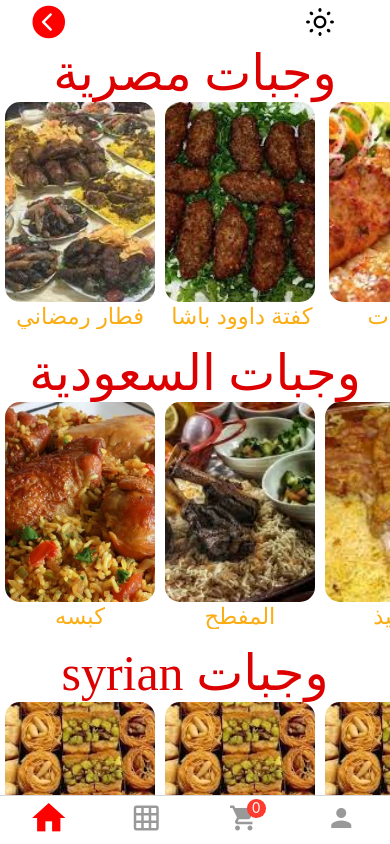
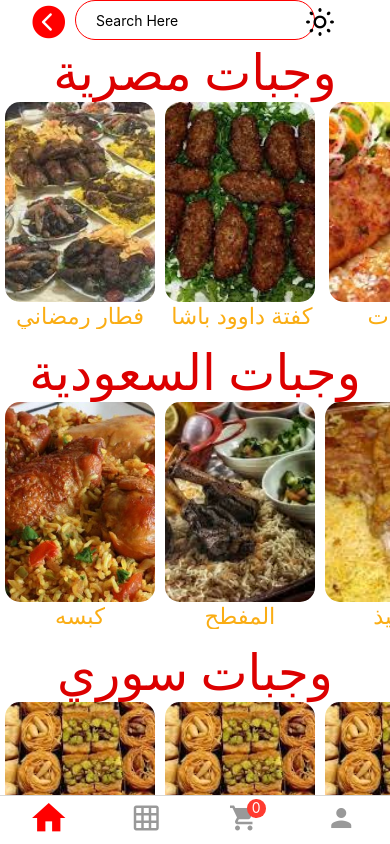
Before and after one commit to mahmoud-mohasseb/Hazem-code, a React Native app: screen /Footer in a window 390 px wide. Built offline with nearby package versions, Linux system fonts and the light colour scheme; a web font is replaced by a local one.

Commit message:
add search

```diff
--- a/src/data/Products.js
+++ b/src/data/Products.js
@@ -115,7 +115,7 @@ const Products = [
     ],
   },
   {
-    title: "وجبات syrian",
+    title: "وجبات سوري",
     data: [
       //   syr
       {
@@ -157,7 +157,7 @@ const Products = [
       {
         id: 16,
         src: require("../img/syr/1.jpg"),
-        title: " المبرومة ",
+        title: "المبرومة",
         price: 190,
         category: "syr",
         description:
--- a/src/screen/Home.js
+++ b/src/screen/Home.js
@@ -13,21 +13,37 @@ import Products from "../data/Products.js";
 import { Ionicons } from "@expo/vector-icons";
 import { SafeAreaView } from "react-native-safe-area-context";
 import { useTheme, Text } from "@rneui/themed";
-
 import { Entypo } from "@expo/vector-icons";
 
 const windowHeight = Dimensions.get("window").height;
 
 const Home = ({ navigation }) => {
-  const [allProducts, setAllProducts] = useState(Products);
+  const [search, setSearch] = useState("");
+  const [masterDataSource, setMasterDataSource] = useState(Products);
 
   const { updateTheme, theme } = useTheme();
 
-  // toogle dark mode react native elements
   const toggleTheme = () => {
     updateTheme((theme) => ({
       mode: theme.mode === "light" ? "dark" : "light",
     }));
+  };
+
+  const searchFilterFunction = (text) => {
+    if (text) {
+      const newData = masterDataSource.filter((item) => {
+        const itemData = item.title
+          ? item.title.toUpperCase()
+          : "".toUpperCase();
+        const textData = text.toUpperCase();
+        return itemData.indexOf(textData) > -1;
+      });
+      setMasterDataSource(newData);
+      setSearch(text);
+    } else {
+      setMasterDataSource(Products);
+      setSearch(text);
+    }
   };
 
   const Item = ({ item }) => (
@@ -47,7 +63,9 @@ const Home = ({ navigation }) => {
 
       <Text
         h4
-        h4Style={{ color: theme?.colors?.warning }}
+        h4Style={{
+          color: theme.mode && theme?.colors?.warning,
+        }}
         style={styles.subtitle}
       >
         {item.title}
@@ -84,6 +102,14 @@ const Home = ({ navigation }) => {
           />
         </TouchableOpacity>
         {/*  */}
+        <TextInput
+          style={styles.textInputStyle}
+          onChangeText={(text) => searchFilterFunction(text)}
+          value={search}
+          underlineColorAndroid="transparent"
+          placeholder="Search Here"
+        />
+        {/*  */}
         <Entypo
           style={{ right: 50 }}
           name="light-down"
@@ -95,16 +121,10 @@ const Home = ({ navigation }) => {
       </View>
 
       <FlatList
-        data={allProducts}
+        data={masterDataSource}
         renderItem={({ item }) => (
           <View>
-            <Text
-              // h1
-              // h1Style={{ color: theme?.colors?.warning }}
-              style={styles.title}
-            >
-              {item.title}
-            </Text>
+            <Text style={styles.title}>{item.title}</Text>
             <Categories Data={item.data} />
           </View>
         )}
@@ -142,12 +162,14 @@ const styles = StyleSheet.create({
     // borderBottomRightRadius: 30,
     // borderTopLeftRadius: 30,
   },
-  input: {
-    width: 250,
-    left: 50,
-    height: 44,
-    padding: 10,
+  textInputStyle: {
+    height: 40,
+    width: 240,
+    borderWidth: 1,
+    paddingLeft: 20,
+    // margin: 5,
+    borderColor: "red",
     borderRadius: 20,
-    backgroundColor: "#e8e8e8",
+    backgroundColor: "#FFFFFF",
   },
 });
```
